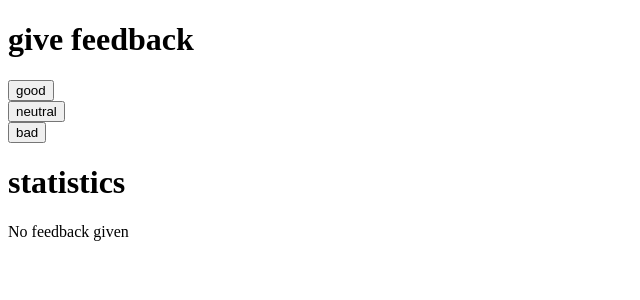
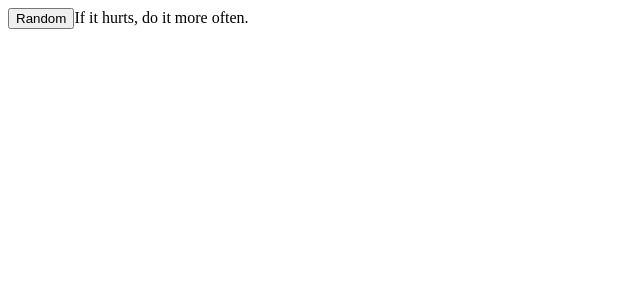
Before and after one commit to pasqualepalombo/FullStackOpenExercices, a React (Vite) app: page / in a window 1280 px wide. Shown: the top 300 px of the page, without its empty margins (0-640 px from the left). Built offline with nearby package versions, Linux system fonts and the light colour scheme.

Commit message:
Exercise 1.12 anecdotes step1

```diff
--- a/src/App.jsx
+++ b/src/App.jsx
@@ -1,75 +1,32 @@
 import { useState } from 'react'
-// exercise 1.11 unicafe step6
+// exercise 1.12 anecdotes step1
 
-const Statistics = (props) => {
-  const sum = props.good + props.neutral + props.bad
-  if (sum === 0){
-    return (
-      <div>
-        <p>No feedback given</p>
-      </div>
-    )
+const App = () => {
+  const anecdotes = [
+    'If it hurts, do it more often.',
+    'Adding manpower to a late software project makes it later!',
+    'The first 90 percent of the code accounts for the first 10 percent of the development time...The remaining 10 percent of the code accounts for the other 90 percent of the development time.',
+    'Any fool can write code that a computer can understand. Good programmers write code that humans can understand.',
+    'Premature optimization is the root of all evil.',
+    'Debugging is twice as hard as writing the code in the first place. Therefore, if you write the code as cleverly as possible, you are, by definition, not smart enough to debug it.',
+    'Programming without an extremely heavy use of console.log is same as if a doctor would refuse to use x-rays or blood tests when diagnosing patients.',
+    'The only way to go fast, is to go well.'
+  ]
+
+  const [selected, setSelected] = useState(0)
+
+  const randomNumber = () => {
+    let random = Math.floor(Math.random()*anecdotes.length)
+    setSelected(random)
   }
+
   return (
-    <table>
-      <tbody>
-        <StatisticLine text='good' value={props.good} />
-        <StatisticLine text='neutral' value={props.neutral} />
-        <StatisticLine text='bad' value={props.bad} />
-        <StatisticLine text='all' value={sum} />
-        <StatisticLine text='average' value={(props.good * 1 + props.neutral * 0 + props.bad * (-1))/sum} />
-        <StatisticLine text='positive' value={`${parseFloat(props.good / sum) * 100 } %`}/>
-      </tbody>
-    </table>
+    <div>
+      <button onClick={randomNumber}>Random</button>
+      {anecdotes[selected]}
+    </div>
   )
 }
 
-const StatisticLine = (props) => {
-return (
-  <tr>
-    <td>{props.text}</td>
-    <td>{props.value}</td>
-  </tr>
-)
-}
-
-const Button = (props) => {
-return (
-  <div>
-    <button onClick={props.handleClick} >{props.text}</button>
-  </div>
-)
-}
-
-
-const App = () => {
-// save clicks of each button to its own state
-const [good, setGood] = useState(0)
-const [neutral, setNeutral] = useState(0)
-const [bad, setBad] = useState(0)
-
-const handleGoodClick = () => {
-  setGood(good + 1)
-}
-
-const handleNeutralClick = () => {
-  setNeutral(neutral + 1)
-}
-
-const handleBadClick = () => {
-  setBad(bad + 1)
-}
-
-return (
-  <div>
-      <h1>give feedback</h1>
-      <Button handleClick={handleGoodClick} text='good'/>
-      <Button handleClick={handleNeutralClick} text='neutral'/>
-      <Button handleClick={handleBadClick} text='bad'/>
-      <h1>statistics</h1>
-      <Statistics good={good} neutral={neutral} bad={bad} />
-  </div>
-)
-}
 
 export default App
```
